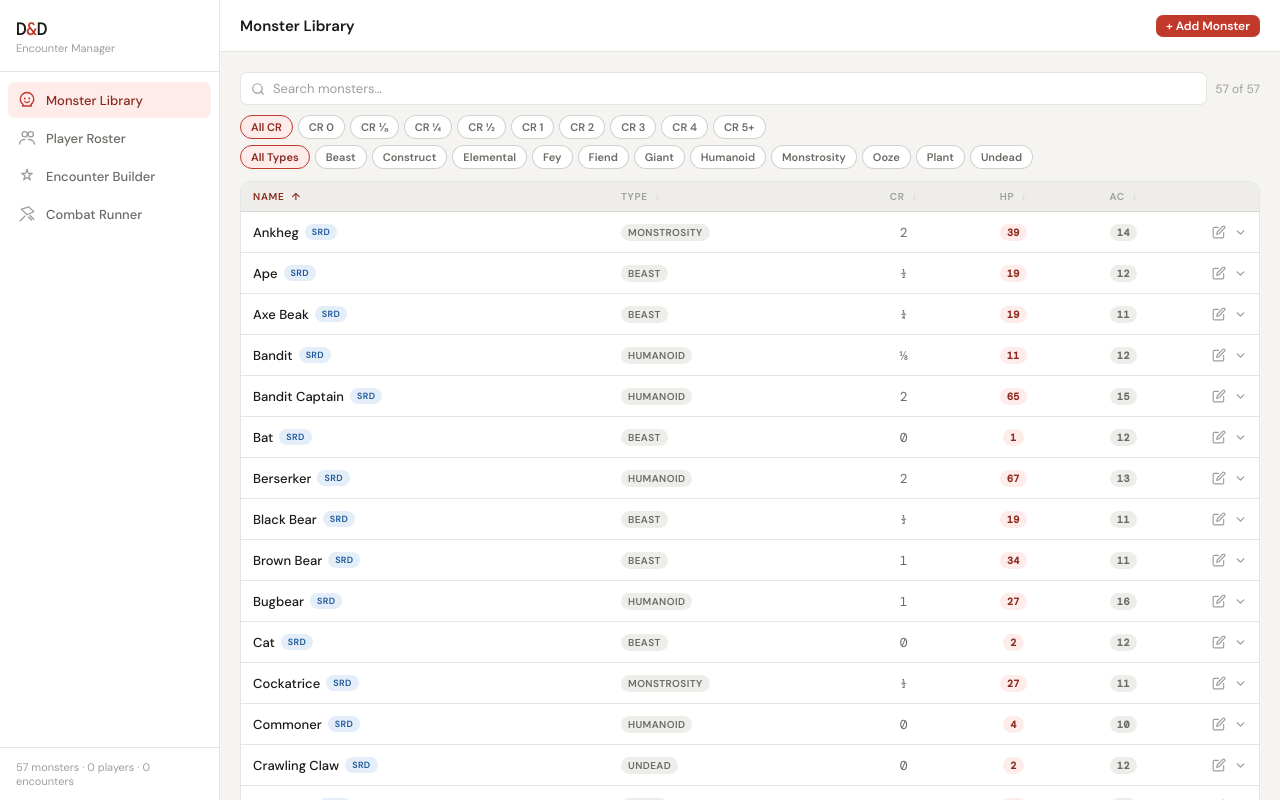
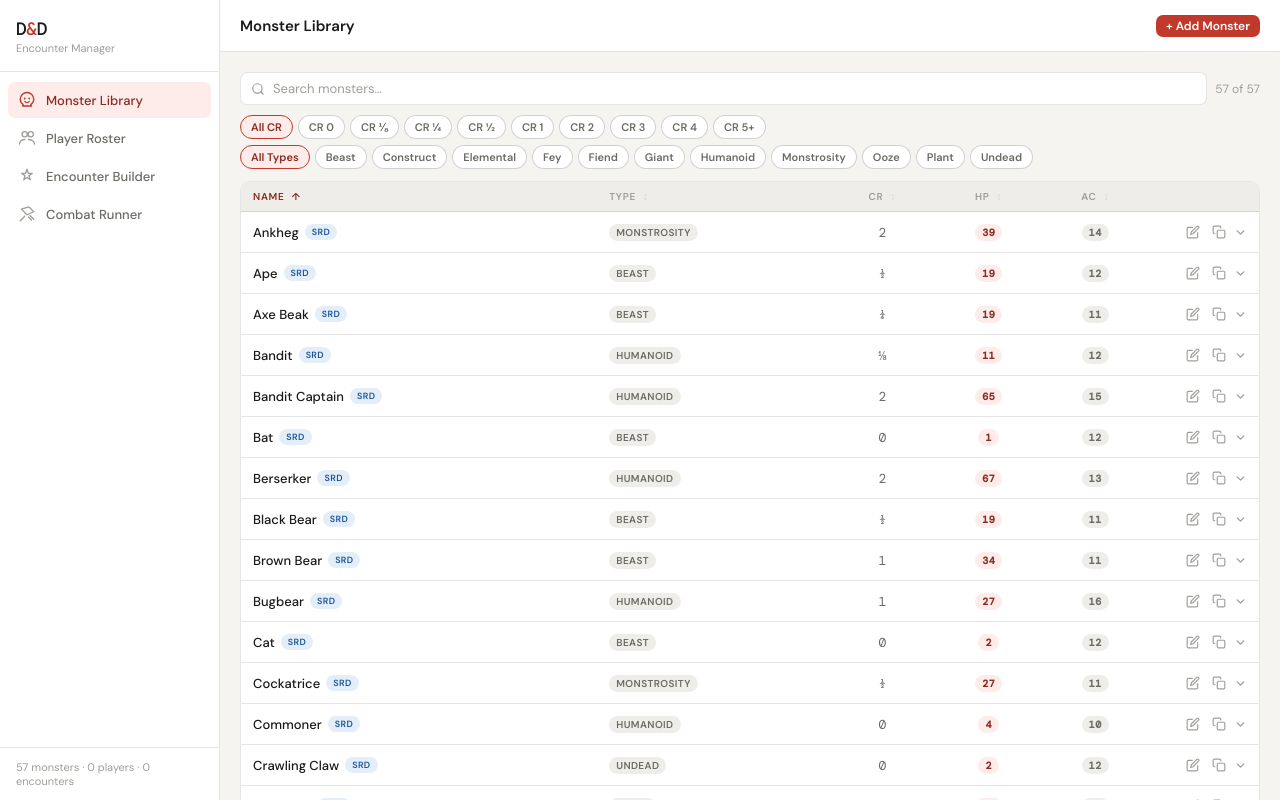
Before and after one commit to jrt258/dnd-encounter-manager, a React (Vite) app: page / in a window 1280 px wide. Built offline with nearby package versions, Linux system fonts and the light colour scheme.

Commit message:
Update MonsterLibrary.jsx

```diff
--- a/src/views/MonsterLibrary.jsx
+++ b/src/views/MonsterLibrary.jsx
@@ -1,6 +1,7 @@
 import { useState, useMemo } from 'react';
 import MonsterForm from '../components/MonsterForm';
 import Modal from '../components/Modal';
+import { uid } from '../utils/helpers';
 
 const CR_BRACKETS = [
   { label: 'All CR', value: 'all' },
@@ -90,9 +91,28 @@
     else { setSortCol(col); setSortDir('asc'); }
   }
 
+  // Build an editable copy of a monster. It has no id yet (one is assigned on save),
+  // is never flagged as an SRD default, and gets fresh ids on attacks/spells so the
+  // copy shares nothing with the original.
+  function startClone(monster) {
+    const copy = JSON.parse(JSON.stringify(monster));
+    delete copy.id;
+    delete copy.isDefault;
+    setEffectiveEditing({
+      ...copy,
+      name: `${monster.name} (Copy)`,
+      attacks: (copy.attacks ?? []).map(a => ({ ...a, id: uid() })),
+      spells: (copy.spells ?? []).map(s => ({ ...s, id: uid() })),
+      isClone: true,
+    });
+  }
+
   function saveMonster(data) {
     if (effectiveEditing === 'new') {
       setMonsters(prev => [...prev, { ...data, id: Date.now().toString() }]);
+    } else if (effectiveEditing?.isClone) {
+      const { isClone, ...rest } = data;
+      setMonsters(prev => [...prev, { ...rest, id: uid(), isDefault: false }]);
     } else if (effectiveEditing?.isDefault) {
       // Save with the original default ID so App.jsx's merge logic suppresses the default entry
       setMonsters(prev => [...prev, { ...data, id: effectiveEditing.id, isDefault: false }]);
@@ -213,7 +233,7 @@
                 <th onClick={() => handleSort('ac')} className={sortCol === 'ac' ? 'sorted' : ''} style={{ textAlign: 'center' }}>
                   AC <SortIcon col="ac" sortCol={sortCol} sortDir={sortDir} />
                 </th>
-                <th style={{ width: 80 }}></th>
+                <th style={{ width: 110 }}></th>
               </tr>
             </thead>
             <tbody>
@@ -243,6 +263,12 @@
                           <svg width="14" height="14" viewBox="0 0 24 24" fill="none" stroke="currentColor" strokeWidth="2" strokeLinecap="round" strokeLinejoin="round">
                             <path d="M11 4H4a2 2 0 0 0-2 2v14a2 2 0 0 0 2 2h14a2 2 0 0 0 2-2v-7" />
                             <path d="M18.5 2.5a2.121 2.121 0 0 1 3 3L12 15l-4 1 1-4 9.5-9.5z" />
+                          </svg>
+                        </button>
+                        <button className="btn-icon" title="Clone" onClick={() => startClone(m)}>
+                          <svg width="14" height="14" viewBox="0 0 24 24" fill="none" stroke="currentColor" strokeWidth="2" strokeLinecap="round" strokeLinejoin="round">
+                            <rect x="9" y="9" width="13" height="13" rx="2" ry="2" />
+                            <path d="M5 15H4a2 2 0 0 1-2-2V4a2 2 0 0 1 2-2h9a2 2 0 0 1 2 2v1" />
                           </svg>
                         </button>
                         {!m.isDefault && (
@@ -319,7 +345,11 @@
 
       {effectiveEditing !== null && (
         <Modal
-          title={effectiveEditing === 'new' ? 'New Monster' : `Edit ${effectiveEditing.name}`}
+          title={
+            effectiveEditing === 'new' ? 'New Monster'
+              : effectiveEditing.isClone ? 'Clone Monster'
+              : `Edit ${effectiveEditing.name}`
+          }
           onClose={() => setEffectiveEditing(null)}
         >
           <MonsterForm
```
